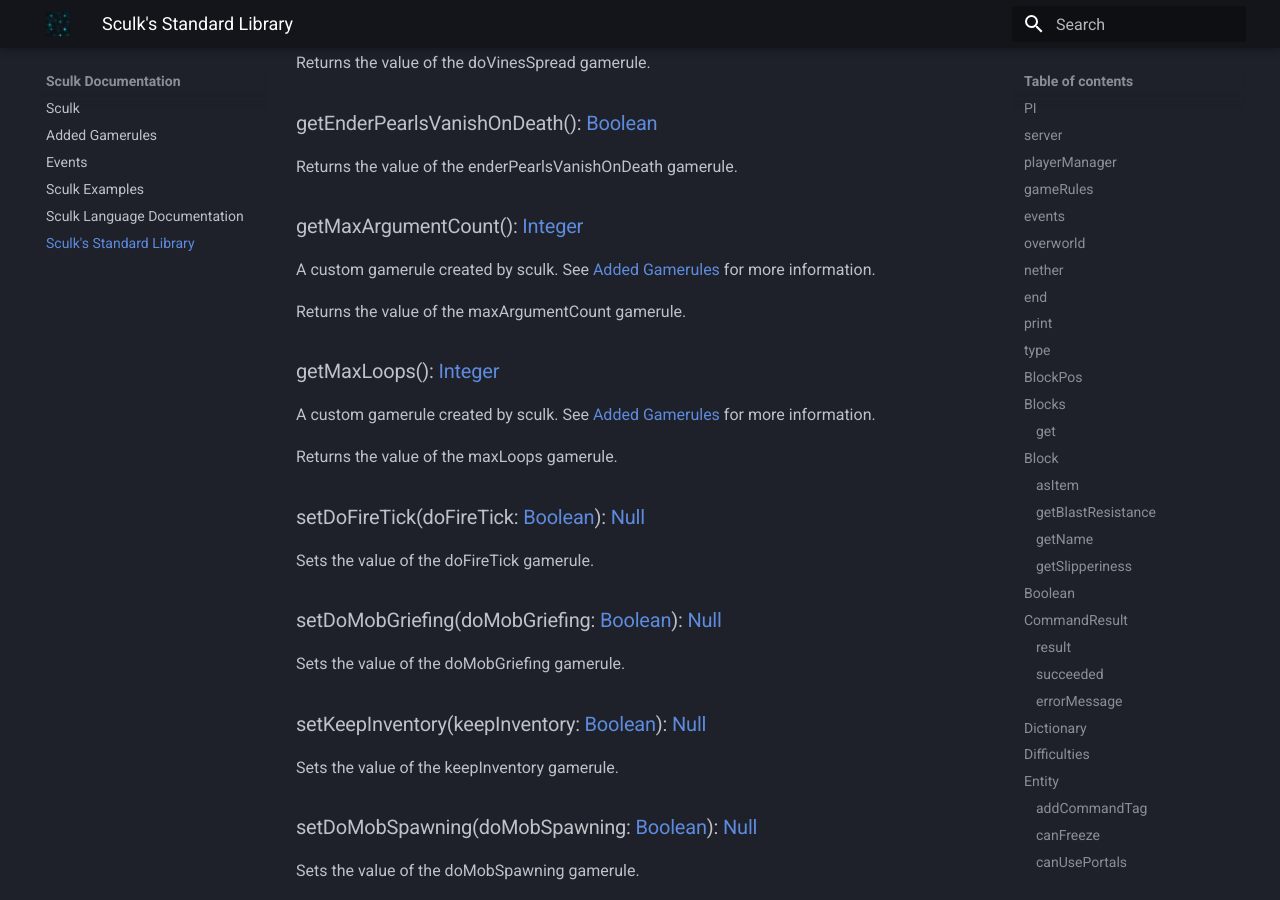
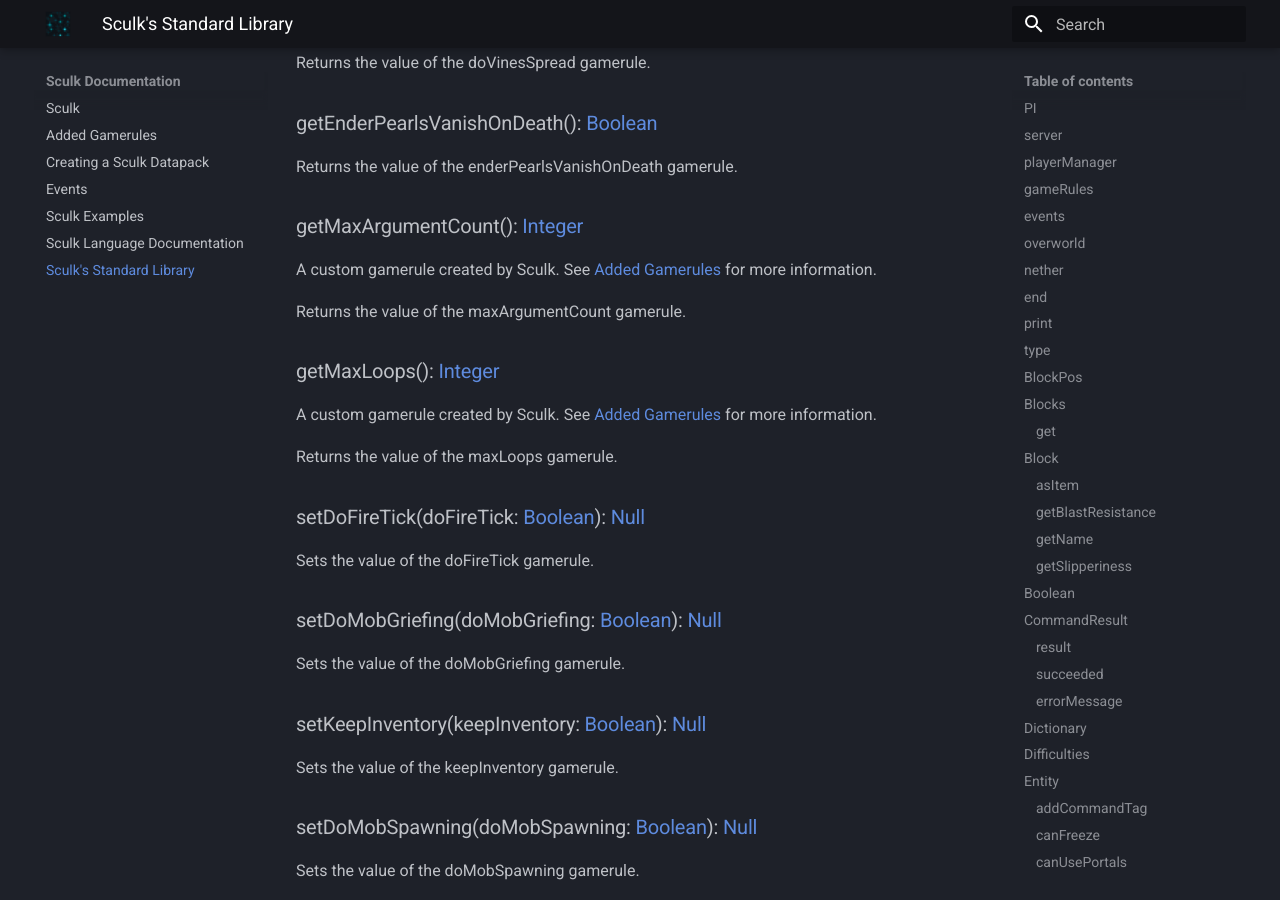
Before and after one commit to RevolvingMadness/Sculk-Docs, an MkDocs documentation site: the page built from docs/stdlib.md, in a window 1280 px wide and 900 px high, scrolled down 15686 px. Built offline with MkDocs 1.6.1 and Material for MkDocs 9.7.7, drawn with Linux system fonts in a browser that asks for light colours; some of the changed text lies outside the part shown.

Commit message:
Add creating_a_sculk_datapack.md

```diff
--- a/docs/stdlib.md
+++ b/docs/stdlib.md
@@ -605,13 +605,13 @@
 
 ### getMaxArgumentCount(): [Integer](#integer) {data-toc-label='getMaxArgumentCount'}
 
-A custom gamerule created by sculk. See [Added Gamerules](added_gamerules.md) for more information.
+A custom gamerule created by Sculk. See [Added Gamerules](added_gamerules.md) for more information.
 
 Returns the value of the maxArgumentCount gamerule.
 
 ### getMaxLoops(): [Integer](#integer) {data-toc-label='getMaxLoops'}
 
-A custom gamerule created by sculk. See [Added Gamerules](added_gamerules.md) for more information.
+A custom gamerule created by Sculk. See [Added Gamerules](added_gamerules.md) for more information.
 
 Returns the value of the maxLoops gamerule.
 
@@ -801,13 +801,13 @@
 
 ### setMaxArgumentCount(maxArgumentCount: [Integer](#integer)): [Null](#null) {data-toc-label='setMaxArgumentCount'}
 
-A custom gamerule created by sculk. See [Added Gamerules](added_gamerules.md) for more information.
+A custom gamerule created by Sculk. See [Added Gamerules](added_gamerules.md) for more information.
 
 Sets the value of the maxArgumentCount gamerule.
 
 ### setMaxLoops(maxLoops: [Integer](#integer)): [Null](#null) {data-toc-label='setMaxLoops'}
 
-A custom gamerule created by sculk. See [Added Gamerules](added_gamerules.md) for more information.
+A custom gamerule created by Sculk. See [Added Gamerules](added_gamerules.md) for more information.
 
 Sets the value of the maxLoops gamerule.
 
```
Also changed, not shown: docs/creating_a_sculk_datapack.md (added, +24 -0 lines), docs/index.md (+2 -0 lines).
